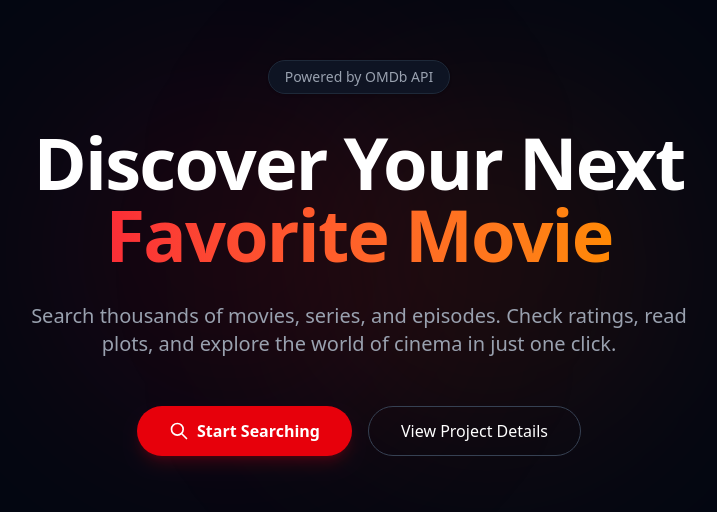
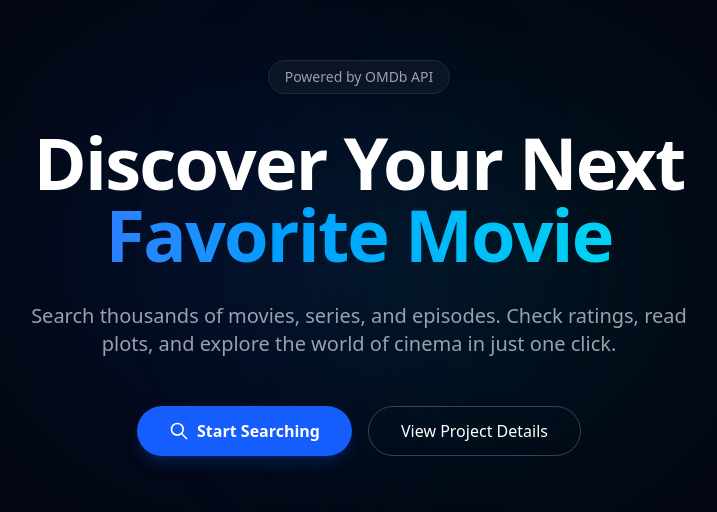
Before and after one commit to khianvictorycalderon/pelec202-finals-activity-1-g3, a React (Create React App) app: page / in a window 1280 px wide. Shown: the part 142-654 px from the top of the page, without its empty margins (281-998 px from the left). Built offline with nearby package versions, Linux system fonts and the light colour scheme.

Commit message:
change color red to blue

```diff
--- a/src/HeroSection.jsx
+++ b/src/HeroSection.jsx
@@ -3,8 +3,8 @@ export default function HeroSection() {
     <section className="h-screen w-full flex flex-col justify-center items-center text-center px-6 bg-gray-950 text-white relative overflow-hidden">
 
       {/* Background Glowing Effects*/}
-      <div className="absolute top-1/4 left-1/4 w-96 h-96 bg-red-600/10 rounded-full blur-[100px] pointer-events-none"></div>
-      <div className="absolute bottom-1/4 right-1/4 w-96 h-96 bg-orange-600/10 rounded-full blur-[100px] pointer-events-none"></div>
+      <div className="absolute top-1/4 left-1/4 w-96 h-96 bg-blue-600/10 rounded-full blur-[100px] pointer-events-none"></div>
+      <div className="absolute bottom-1/4 right-1/4 w-96 h-96 bg-cyan-600/10 rounded-full blur-[100px] pointer-events-none"></div>
 
       {/* Main Content Container */}
       <div className="relative z-10 max-w-4xl space-y-8">
@@ -17,7 +17,7 @@ export default function HeroSection() {
         {/* Movie App Title */}
         <h1 className="text-5xl md:text-7xl font-extrabold tracking-tight">
           Discover Your Next <br className="hidden md:block" />
-          <span className="text-transparent bg-clip-text bg-gradient-to-r from-red-500 to-orange-400">
+          <span className="text-transparent bg-clip-text bg-gradient-to-r from-blue-500 to-cyan-400">
             Favorite Movie
           </span>
         </h1>
@@ -29,7 +29,7 @@ export default function HeroSection() {
 
         {/* Action Buttons */}
         <div className="flex flex-col sm:flex-row justify-center gap-4 pt-4">
-          <button className="px-8 py-3 rounded-full bg-red-600 hover:bg-red-700 transition-all duration-300 font-semibold shadow-lg shadow-red-600/20 flex items-center justify-center gap-2 transform hover:-translate-y-1">
+          <button className="px-8 py-3 rounded-full bg-blue-600 hover:bg-blue-700 transition-all duration-300 font-semibold shadow-lg shadow-blue-600/20 flex items-center justify-center gap-2 transform hover:-translate-y-1">
             {/* Search Icon */}
             <svg className="w-5 h-5" fill="none" stroke="currentColor" viewBox="0 0 24 24" xmlns="http://www.w3.org/2000/svg">
               <path strokeLinecap="round" strokeLinejoin="round" strokeWidth={2} d="M21 21l-6-6m2-5a7 7 0 11-14 0 7 7 0 0114 0z" />
```
